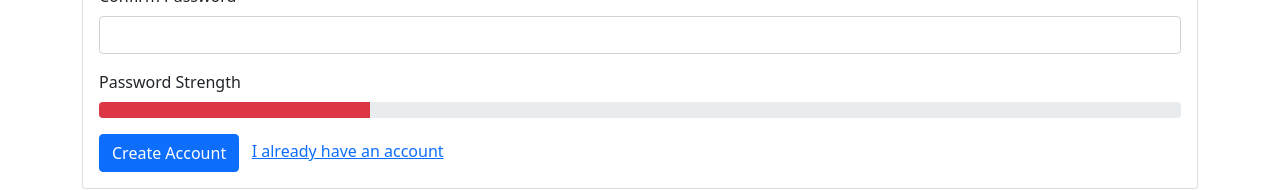
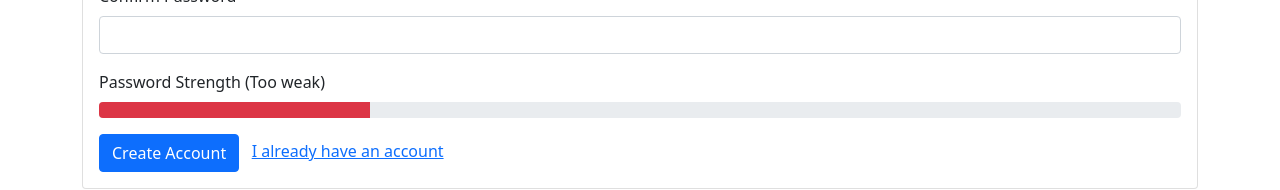
Before and after one commit to DylanGore-FYP/Dashboard, a Vue app: page /register in a window 1280 px wide. Shown: the part 403-593 px from the top of the page. Built offline with nearby package versions, Linux system fonts and the light colour scheme; no server answers.

Commit message:
:children_crossing: Remove debug logging and update registration form

```diff
--- a/src/components/auth/Register.vue
+++ b/src/components/auth/Register.vue
@@ -35,7 +35,7 @@
                 <input id="passwordConfirm" v-model="passwordConfirm" type="password" autocomplete="new-password" class="form-control" required />
               </div>
               <div class="mb-3">
-                <label for="passwordStrength" class="form-label">Password Strength</label>
+                <label for="passwordStrength" class="form-label">Password Strength ({{ passwordStrength.value }})</label>
                 <div id="passwordStrength" class="progress">
                   <div :class="progressClasses" role="progressbar" :aria-valuenow="passwordStrength.id" :style="passwordStrengthPB" aria-valuemin="0" aria-valuemax="4"></div>
                 </div>
@@ -78,7 +78,7 @@ export default defineComponent({
         id: 0 as number,
         contains: [],
         length: 0 as number,
-        value: '' as string
+        value: 'Too weak' as string
       },
       passwordStrengthPB: 'width: 25%;' as string,
       progressClasses: ['progress-bar', 'bg-danger']
@@ -113,7 +113,6 @@ export default defineComponent({
           this.progressClasses[1] = 'bg-success';
           break;
       }
-      console.log(this.passwordStrength);
     },
     createAccount() {
       if (this.password === this.passwordConfirm) {
```
